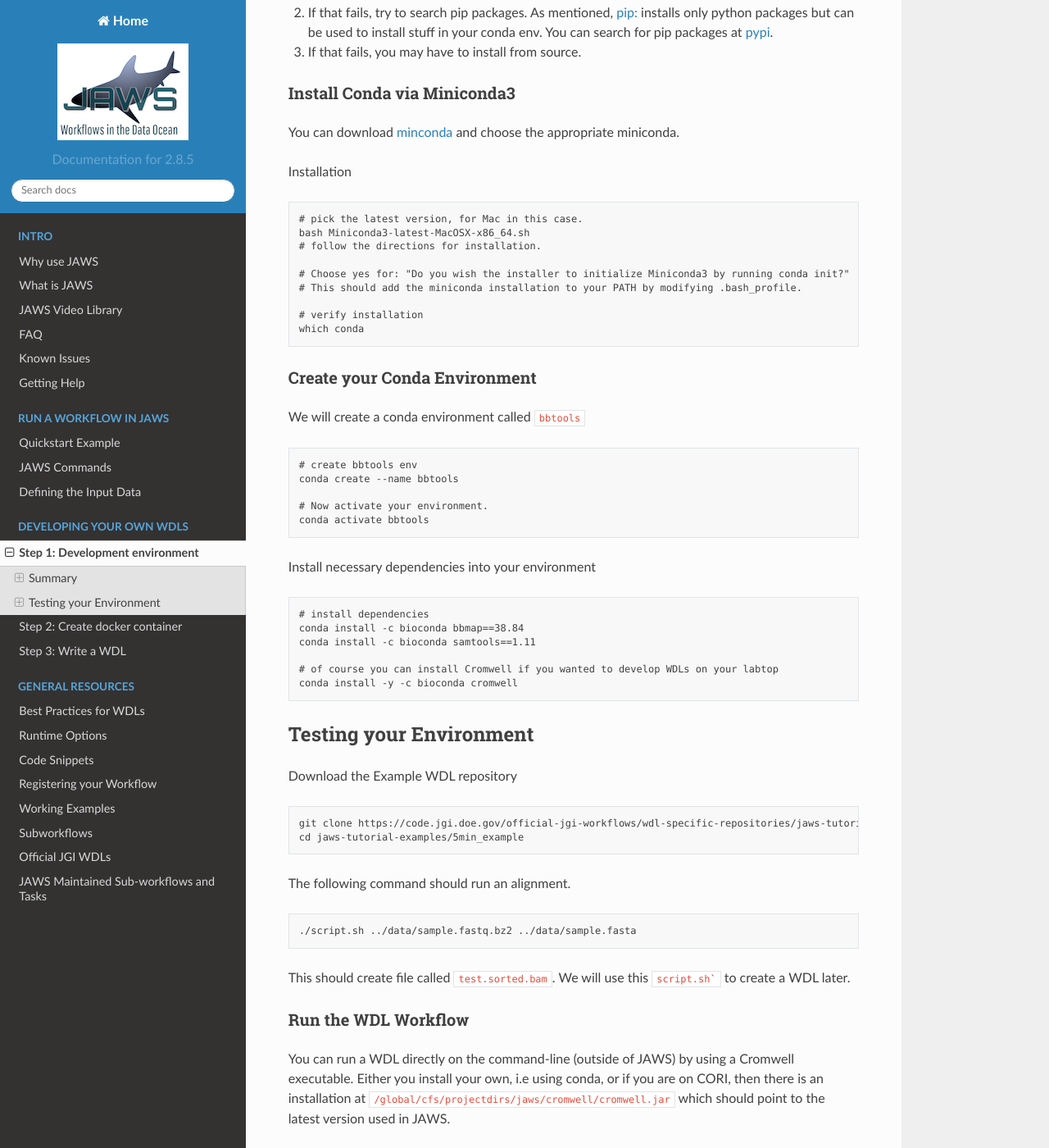
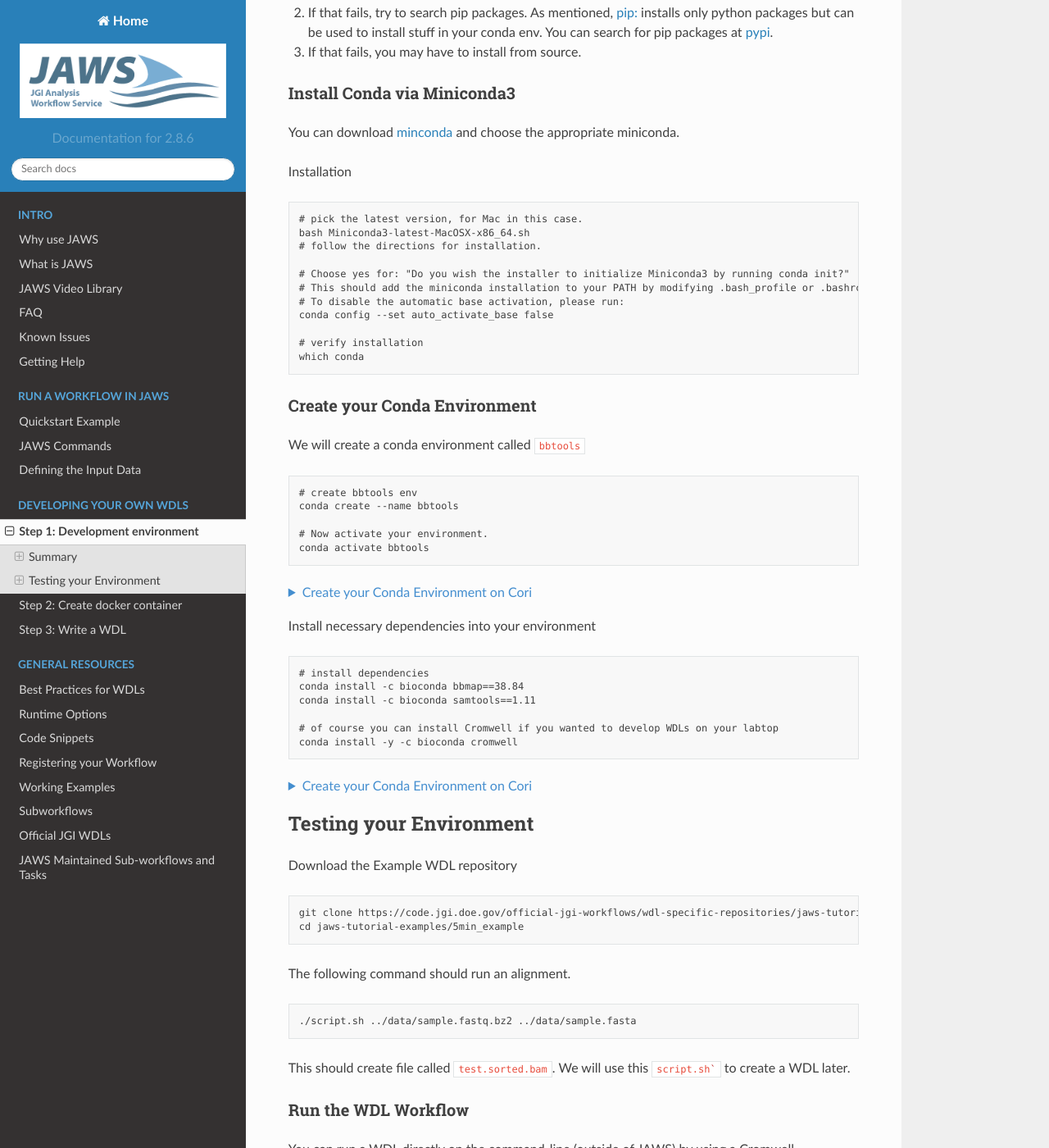
Before and after one commit to JGI-Bioinformatics/jaws, a Sphinx documentation site: the page built from docs/sphinx/source/Tutorials/wdl_development.rst, in a window 1280 px wide and 1400 px high, scrolled down 892 px. Shown: the whole window at 82% size. Built offline with Sphinx 7.4.7 and the Read the Docs theme 2.0.0, drawn with Linux system fonts in a browser that asks for light colours.

Commit message:
Resolve "Update Tutorials instructions"

```diff
--- a/docs/sphinx/source/Tutorials/wdl_development.rst
+++ b/docs/sphinx/source/Tutorials/wdl_development.rst
@@ -44,11 +44,12 @@
    # follow the directions for installation.
 
    # Choose yes for: "Do you wish the installer to initialize Miniconda3 by running conda init?"
-   # This should add the miniconda installation to your PATH by modifying .bash_profile.
+   # This should add the miniconda installation to your PATH by modifying .bash_profile or .bashrc file.
+   # To disable the automatic base activation, please run:
+   conda config --set auto_activate_base false
 
    # verify installation
    which conda
-
 
 
 Create your Conda Environment
@@ -63,6 +64,24 @@
    # Now activate your environment.
    conda activate bbtools
 
+.. raw:: html
+
+   <details>
+   <summary style="color: #448ecf";>Create your Conda Environment on Cori</summary>
+
+If you are creating the Conda Environment on Cori, please make sure to deactivate all the Conda environments before starting.
+
+.. code-block:: text
+
+   module load python
+   conda --version
+   ## conda 4.12.0
+
+.. raw:: html
+
+    </details>
+    <br>
+
 Install necessary dependencies into your environment
 
 .. code-block:: text
@@ -73,6 +92,25 @@
 
    # of course you can install Cromwell if you wanted to develop WDLs on your labtop
    conda install -y -c bioconda cromwell
+
+.. raw:: html
+
+   <details>
+   <summary style="color: #448ecf";>Create your Conda Environment on Cori</summary>
+
+To install necessary dependencies into your environment, ensure the Java Version is not overwritten.
+
+.. code-block:: text
+
+   conda install -c bioconda bbmap==38.84 --update-all --force-reinstall
+   ## Check Java Version
+   java --version
+   ## openjdk 11.0.13 2021-10-19
+
+.. raw:: html
+
+    </details>
+    <br>
 
 ************************
 Testing your Environment
--- a/docs/sphinx/source/conf.py
+++ b/docs/sphinx/source/conf.py
@@ -24,12 +24,12 @@
 project = u'Home'
 
 # The short X.Y version
-version = u'Documentation for 2.8.5'
+version = u'Documentation for 2.8.6'
 
 # The full version, including alpha/beta/rc tags
 #release = u'2.1.0'
 
-html_logo='Figures/JAWS5.tiny.png'
+html_logo='Figures/JAWS_1.png'
 
 
 # -- General configuration ---------------------------------------------------
--- a/docs/sphinx/source/index.rst
+++ b/docs/sphinx/source/index.rst
@@ -4,7 +4,7 @@
 
 .. role:: chocolate
 
-.. figure:: /Figures/JAWS5.tiny.png
+.. figure:: /Figures/JAWS_2.png
     :scale: 100%
 
 The `Joint Genome Institute <https://jgi.doe.gov>`_ has developed JAWS (JGI Analysis Workflow Service) as a framework to run computational workflows. Its purpose is to improve the re-usability and robustness of workflows in a high performance computing (`HPC <https://www.nics.tennessee.edu/computing-resources/what-is-hpc>`_), cluster, and cloud environments.
```
Also changed, not shown: docs/sphinx/source/Specifications/configuringJTM_in_wdls.rst (+22 -22 lines), .gitlab-ci.yml, docs/sphinx/source/Figures/JAWS_1.png (added), docs/sphinx/source/Figures/JAWS_2.png (added).
